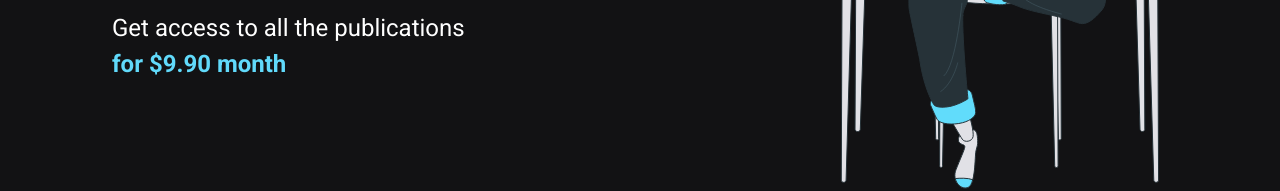
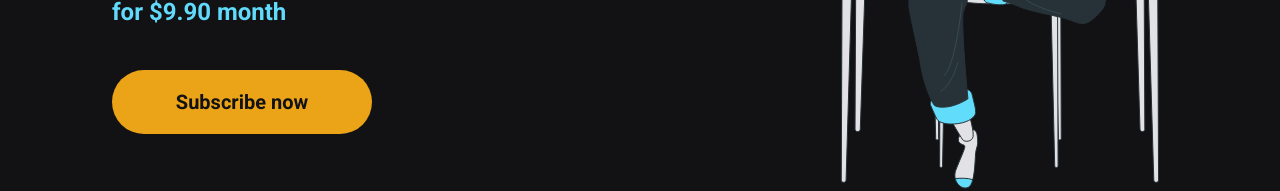
Before and after one commit to brennoclins/ignews, a Next.js app: page / in a window 1280 px wide. Shown: the part 512-703 px from the top of the page. Built offline with nearby package versions, Linux system fonts and the light colour scheme.

Commit message:
Component: SubscribeButton

```diff
--- /dev/null
+++ b/src/components/SubscribeButton/index.tsx
@@ -0,0 +1,12 @@
+import styles from './styles.module.scss';
+
+export function SubscribeButton() {
+  return (
+    <button
+      type='button'
+      className={styles.subscribeButton}
+    >
+      Subscribe now
+    </button>
+  )
+}
--- /dev/null
+++ b/src/components/SubscribeButton/styles.module.scss
@@ -0,0 +1,20 @@
+.subscribeButton {
+  width: 260px;
+  height: 4rem;
+  border: 0;
+  border-radius: 2rem;
+  background-color: var(--yellow-500);
+  color: var(--gray-900);
+  font-size: 1.25rem;
+  font-weight: bold;
+
+  display: flex;
+  align-items: center;
+  justify-content: center;
+
+  transition: filter 0.2s;
+
+  &:hover {
+    filter: brightness(0.8);
+  }
+}
--- a/src/pages/index.tsx
+++ b/src/pages/index.tsx
@@ -1,4 +1,5 @@
 import Head from 'next/head';
+import { SubscribeButton } from '../components/SubscribeButton';
 
 import styles from '../styles/home.module.scss';
 
@@ -19,6 +20,8 @@
             Get access to all the publications <br />
             <span>for $9.90 month</span>
           </p>
+
+          <SubscribeButton />
         </section>
 
         <img src="/images/avatar.svg" alt="Girl coding" />
--- a/src/styles/home.module.scss
+++ b/src/styles/home.module.scss
@@ -8,6 +8,7 @@
   align-items: center;
   justify-content: space-between;
 }
+
 .hero {
   max-width: 600px;
 
@@ -37,4 +38,8 @@
       font-weight: bold;
     }
   }
+
+  button {
+    margin-top: 2.5rem;
+  }
 }
```
